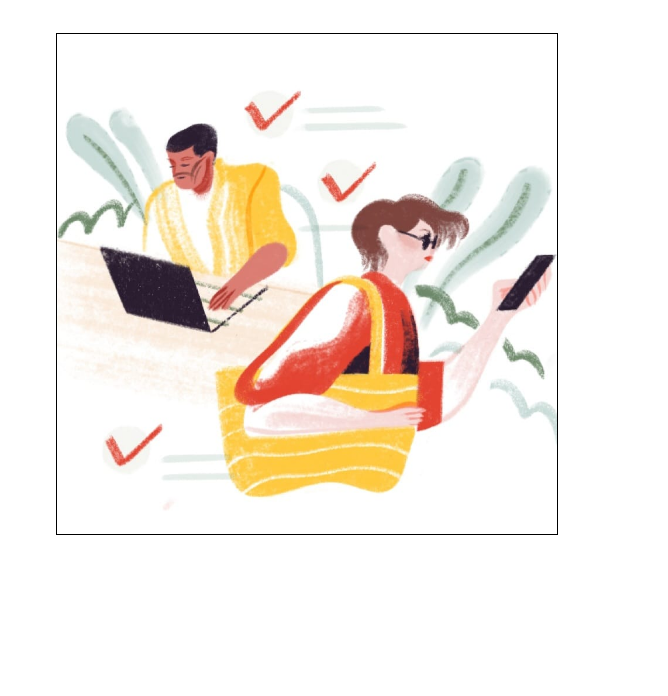
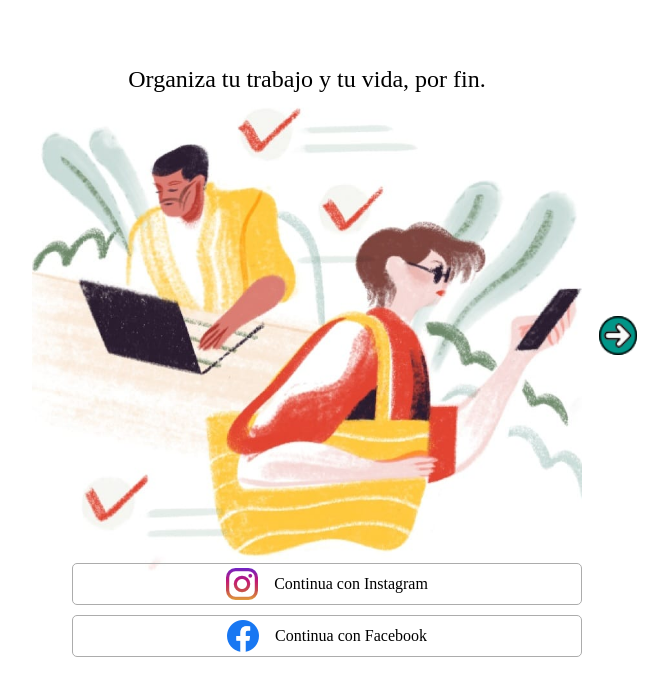
Before and after one commit to Josee-cmd/TO-DO, a website: page View/index.html in a window 1280 px wide. Shown: the whole page, without its empty margins (333-1001 px from the left). Drawn offline with Linux system fonts and the light colour scheme.

Commit message:
Front page completed

```diff
--- a/Sass/_MixinFunc.scss
+++ b/Sass/_MixinFunc.scss
@@ -9,8 +9,7 @@
 @mixin sizeContainer($width, $heigth){
     width: $width;
     height: $heigth;
-    border: 1px solid #000;
-    margin-top: 2%;
+    margin-top: 3%;
 }
 
 @mixin create-flexbox($justufy){
--- a/Sass/styles.scss
+++ b/Sass/styles.scss
@@ -1,14 +1,60 @@
 @use 'MixinFunc';
-body{
+
+body {
     @include MixinFunc.create-flexbox(center);
-    @media (max-width:700px) {
-        .main{
-           @include MixinFunc.sizeContainer(350px,350px)
+
+    @media (max-width:720px) {
+        .main {
+            @include MixinFunc.sizeContainer(350px, 350px);
+        }
+        h2{
+            font-size: 20px
+        }
+        li{
+            position: relative;
+            bottom: 100px
         }
     }
 }
-.main{
-    @include MixinFunc.sizeContainer(500px,500px);
+
+.main {
+    @include MixinFunc.sizeContainer(550px, 550px);
     background-image: url("../Img/Front-Pages.jpeg");
     @include MixinFunc.arreglar-imagen;
+
+    &__h2 {
+        @include MixinFunc.create-flexbox(center);
+        font-weight: 100;
+    }
+
+    &__nav {
+        &--active {
+            list-style: none;
+            line-height: 40px;
+            position: relative;
+            top: 450px;
+            &--a {
+                text-decoration: none;
+                color: #000;
+                @include MixinFunc.create-flexbox(center);
+                gap: 1em;
+                border: 1px solid #acacac;
+                width: auto;
+                height: auto;
+                margin-top: 10px;
+                border-radius: 5px 5px 5px 5px;
+            }
+        }
+    }
+
+    &__button{
+        @include MixinFunc.create-flexbox(flex-end);
+        position: relative;
+        left: 10%;
+        top: 17%;
+        &--active{
+            width: 7%;
+            cursor: pointer;
+        }
+    }
 }
--- a/View/index.html
+++ b/View/index.html
@@ -7,6 +7,18 @@
     <link rel = "stylesheet" href = "../Css/styles.css">
 </head>
 <body>
-    <main class = "main"></main>
+    <main class = "main">
+        <h2 class = "main__h2">Organiza tu trabajo y tu vida, por fin.</h2>
+        <nav class = "main__nav">
+            <ul class="main__nav--active">
+                <li><a href="#" class="main__nav--active--a"><img src="../Icons/instagram.png" alt="">Continua con Instagram</a></li>
+                <li><a href="#" class = main__nav--active--a><img src="../Icons/facebook.png" alt="">Continua con Facebook</a></li>
+            </ul>
+        </nav>
+
+        <div class = "main__button">
+           <img src="../Icons/flecha-correcta.png" alt="Image not avaliable" class = "main__button--active">
+        </div>
+    </main>
 </body>
 </html>
```
Also changed, not shown: Css/styles.css, Icons/facebook.png (added), Icons/flecha-correcta.png (added), Icons/instagram.png (added), 1 other file.
